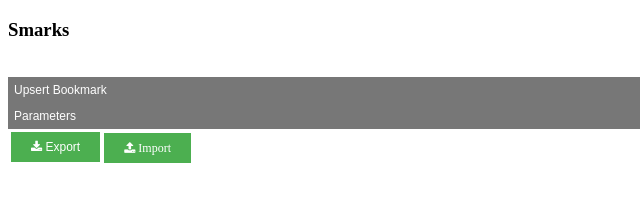
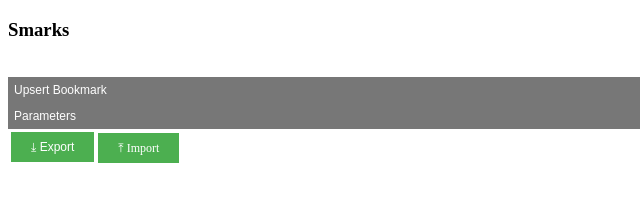
Before and after one commit to palaniappa/smartbookmarks, a website built with webpack: page public/popup.html in a window 1280 px wide. Shown: the full height of the page, 0-640 px from the left. Built offline with nearby package versions, Linux system fonts and the light colour scheme.

Commit message:
New changes to avoid not required permissions and change the downloa and upload icon with a unicode character

```diff
--- a/public/popup.html
+++ b/public/popup.html
@@ -6,7 +6,6 @@
   <meta charset="UTF-8">
   <title>Smart Bookmark</title>
   <link rel="stylesheet" href="style.css">
-  <link rel="stylesheet" href="https://cdnjs.cloudflare.com/ajax/libs/font-awesome/4.7.0/css/font-awesome.min.css">
   <script src="js/vendor.js"></script>
 </head>
 
@@ -51,9 +50,9 @@
   </div>
     <table>
       <tr>
-        <td><a id="downloadlink"><button id="export" class="btnExportImport"><i class="fa fa-download"></i> Export</button></a></td>
+        <td><a id="downloadlink"><button id="export" class="btnExportImport"> &#x2913 Export</button></a></td>
         <td>
-          <label for="importFile" class="btnExportImport"><i class="fa fa-upload"></i> Import</label>
+          <label for="importFile" class="btnExportImport"> &#x2912 Import</label>
           <input id="importFile" type="file" accept="application/json" style="display:none"/></td>
       </tr>
     </table>
```
Also changed, not shown: dist/manifest.json, dist/popup.html, public/manifest.json, 1 other file.
